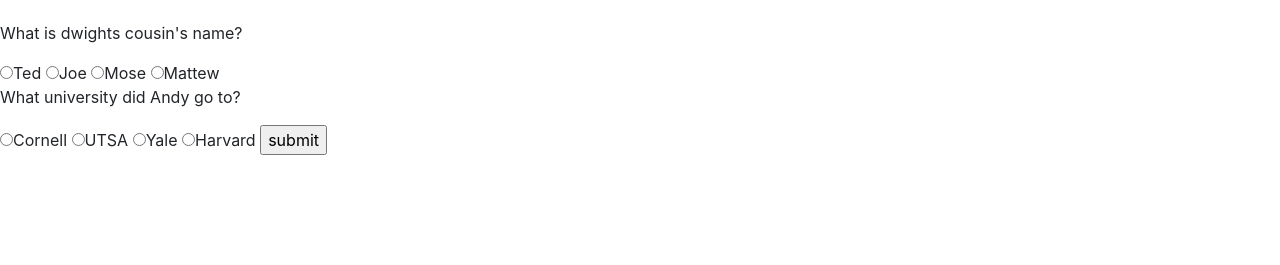
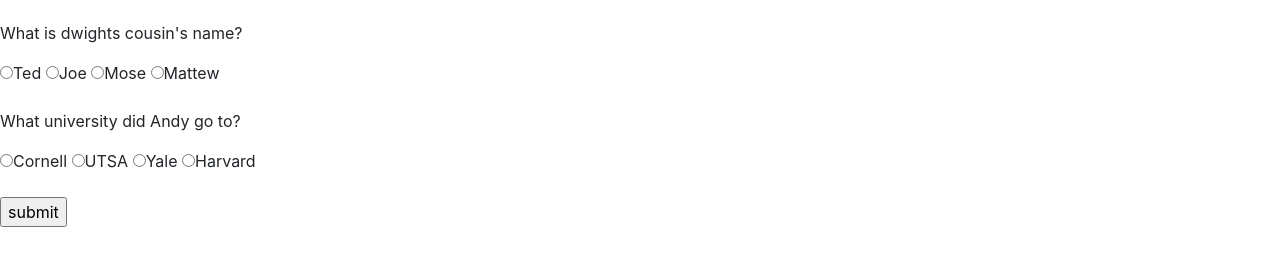
Before and after one commit to fsolis210/TriviaGame, a plain HTML site: page index.html in a window 1280 px wide. Both pictures are taken after a click on the button "START". Shown: the part 313-578 px from the top of the page. Drawn offline with nearby package versions, Linux system fonts and the light colour scheme.

Commit message:
Fixed spacing issue between questions

```diff
--- a/assets/javascript/app.js
+++ b/assets/javascript/app.js
@@ -1,5 +1,5 @@
 $(document).ready(function () {
-    $("#questions").hide();
+    $(".questions").hide();
 var questions =[
     {
         quest: "What is dwights cousin's name?",
@@ -54,7 +54,7 @@ $("#ans").on("click", function(){
 
 $("#start").on("click",function() {
     $("#start").hide();
-    $("#questions").show();
+    $(".questions").show();
     //showQuests();
     timer();
     /*for (let i = 0; i < questions.length; i++) {
--- a/index.html
+++ b/index.html
@@ -14,27 +14,27 @@
     <div class="text-center">
         <img src="./assets/images/the-office-us.png" alt="The Office Logo">
     </div><br>
-    <div id="questions">
+
+    <div class="questions">
         <p>What is dwights cousin's name?</p>
         <input type="radio" name="q1" value="Ted">Ted
         <input type="radio" name="q1" value="Joe">Joe
         <input type="radio" name="q1" value="Mose">Mose
         <input type="radio" name="q1" value="Mattew">Mattew
-        <br>
+    </div><br>
 
+    <div class="questions">
         <p>What university did Andy go to?</p>
         <input type="radio" name="q2" value="Cornell">Cornell
         <input type="radio" name="q2" value="UTSA">UTSA
         <input type="radio" name="q2" value="Yale">Yale
         <input type="radio" name="q2" value="Harvard">Harvard
-
-        <input type="submit" id="ans" value="submit">
-    </div>
+    </div><br>
 
     <button type="button" class="btn btn-danger btn-lg btn-block" id="start">START</button>
 
     <div>
-        <!-- Insert Submit button -->
+        <input type="submit" id="ans" value="submit">
     </div>
 
 
```
